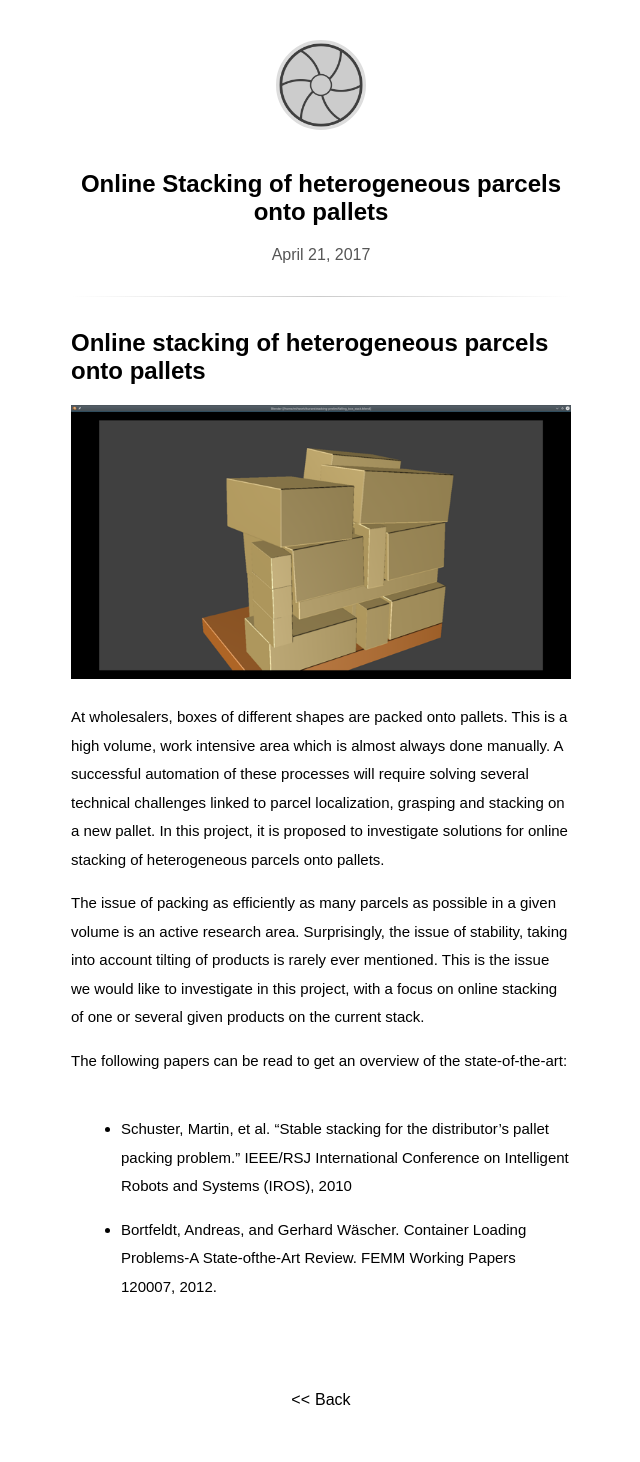
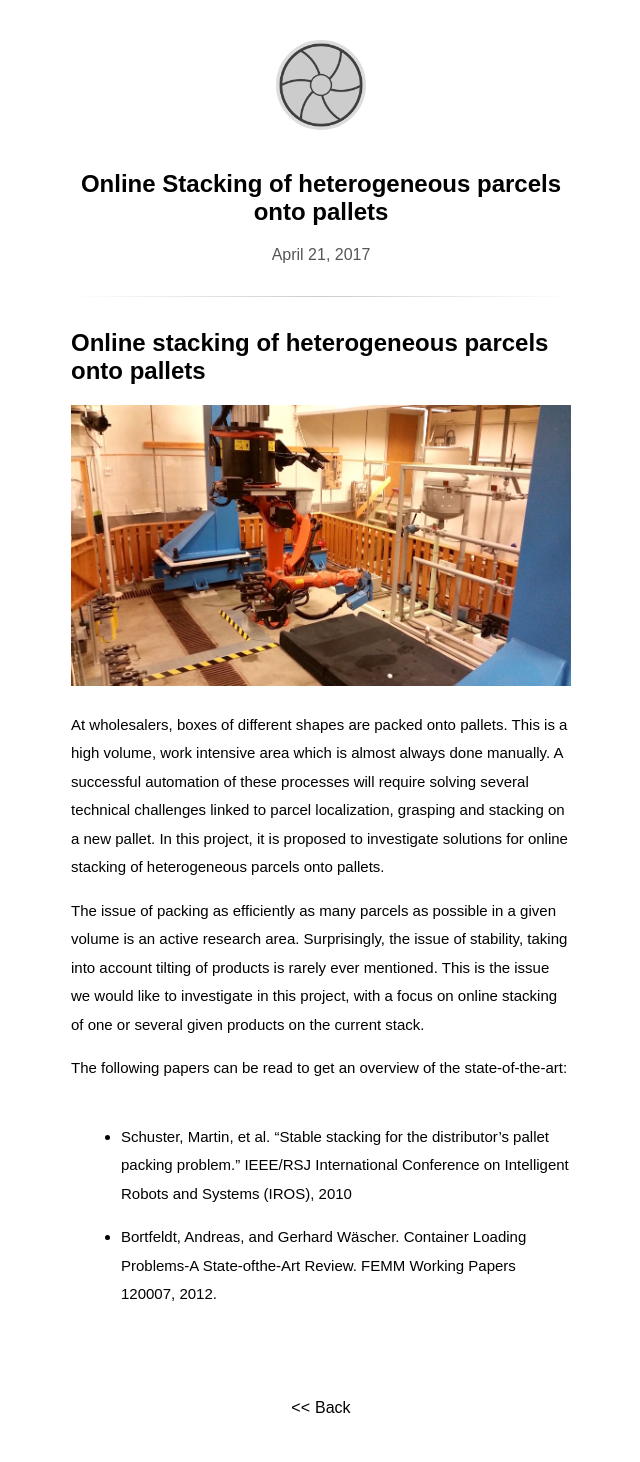
Before and after one commit to gravdahl-master/gravdahl-master.github.io, a Jekyll site: the page built from _posts/2017-04-21-Online-Stacking.md, in a window 1280 px wide. Shown: the whole page, without its empty margins (319-959 px from the left). Built offline with Jekyll 4.4.1, drawn with Linux system fonts in a browser that asks for light colours; some web fonts are replaced.

Commit message:
Update 2017-04-21-Online-Stacking.md

```diff
--- a/_posts/2017-04-21-Online-Stacking.md
+++ b/_posts/2017-04-21-Online-Stacking.md
@@ -6,7 +6,7 @@ categories: [nonlinear control, sliding mode]
 ---
 # Online stacking of heterogeneous parcels onto pallets #
 
-![Pallet]({{site.baseurl}}/assets/Pallet1.png)
+![Pallet]({{site.baseurl}}/assets/robotlab1.jpg)
 
 At wholesalers, boxes of different shapes are packed onto pallets. This is a high volume, work intensive area which is almost always done manually. A successful automation of these processes will require solving several technical challenges linked to parcel localization, grasping and stacking on a new pallet. In this project, it is proposed to investigate solutions for online stacking of heterogeneous parcels onto pallets.
 
```
